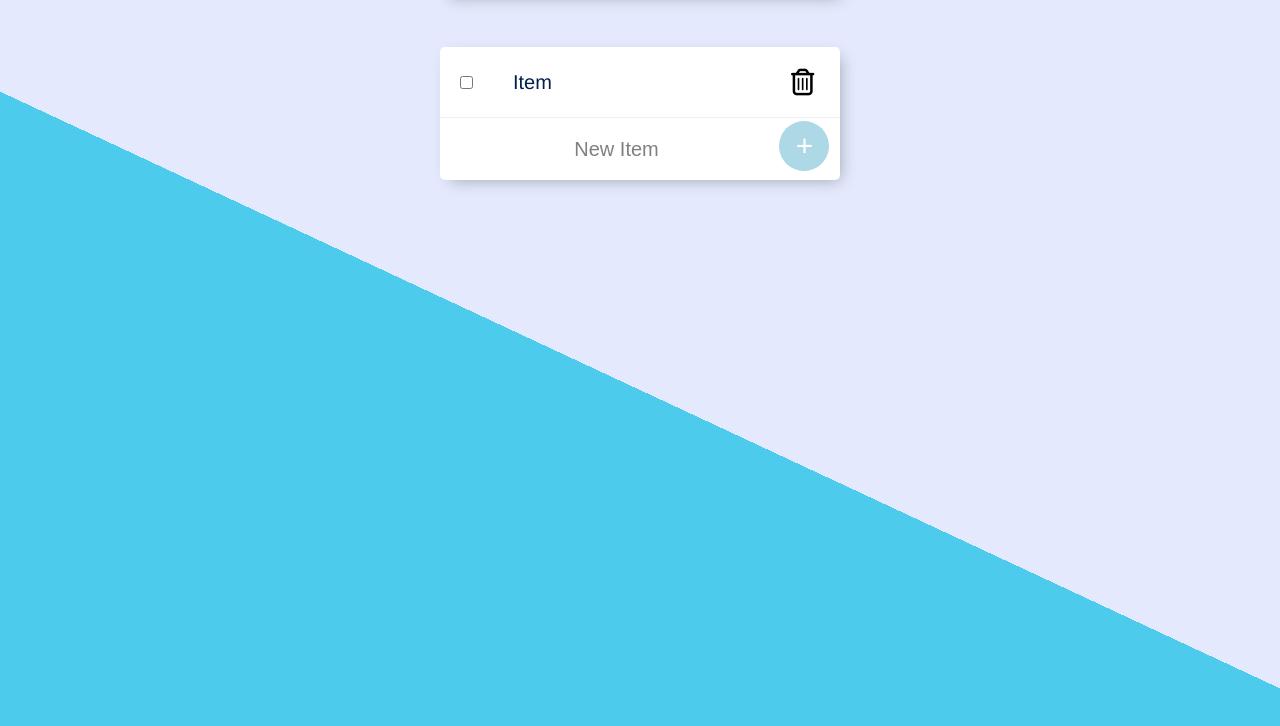
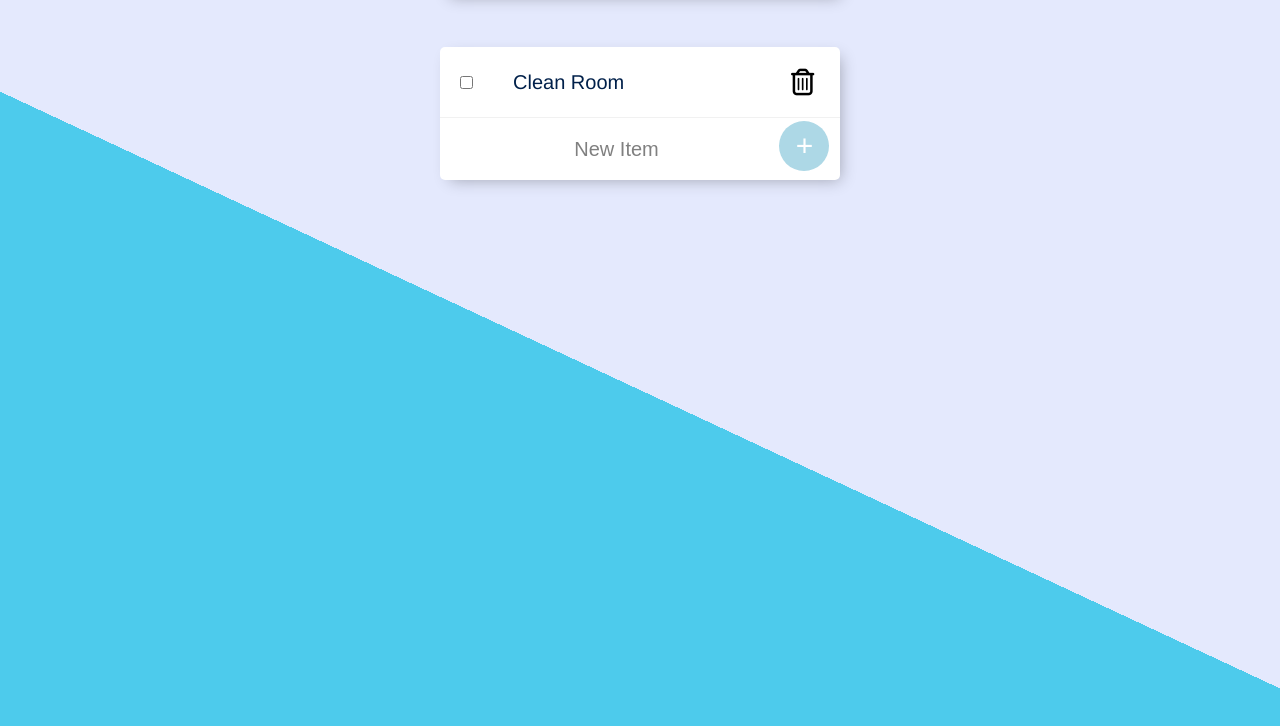
Before and after one commit to mirmanne/ToDoList, a plain HTML site: page index.html in a window 1280 px wide. Shown: the part 110-836 px from the top of the page. Drawn offline with Linux system fonts and the light colour scheme.

Commit message:
Update index.html

```diff
--- a/index.html
+++ b/index.html
@@ -19,7 +19,7 @@
       <div class="item">
 
           <input type="checkbox">
-          <p>Item</p>
+          <p>Clean Room</p>
           <button class="delete"><i class="far fa-trash-alt fa-2x"></i></button>
 
 
```
